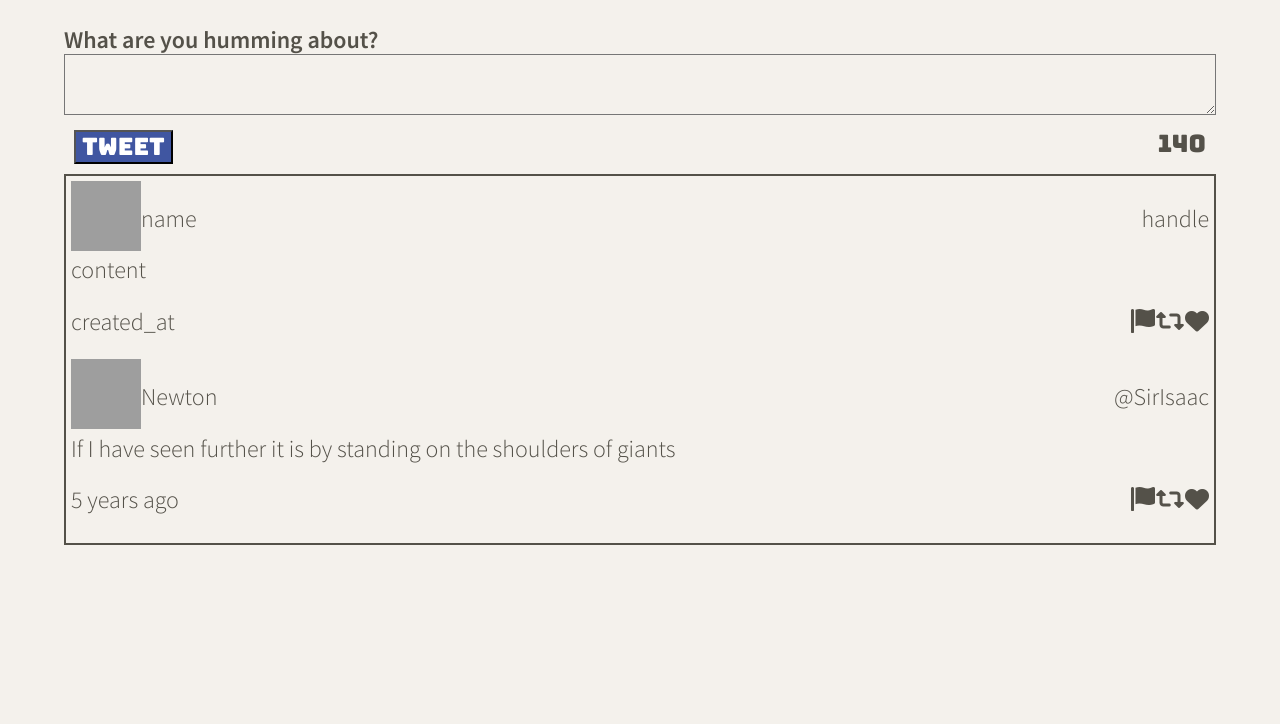
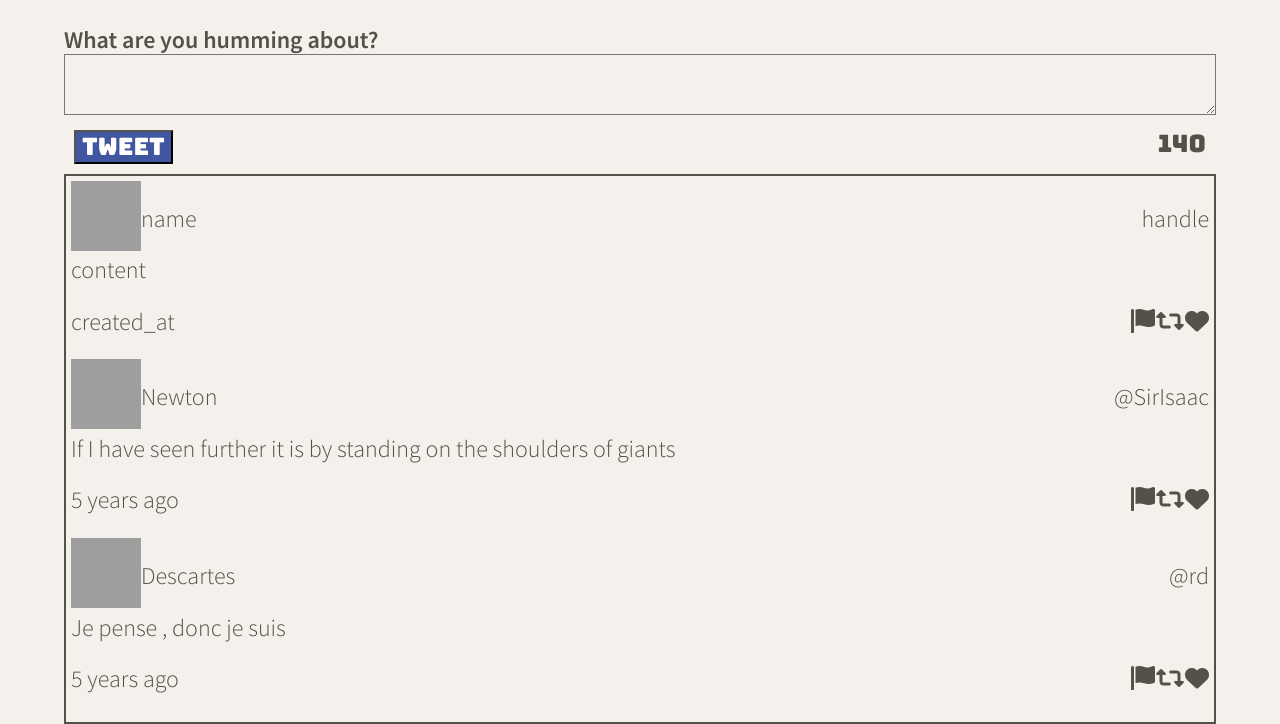
Before and after one commit to Stas74/tweeter, a website: page public/index.html in a window 1280 px wide. Shown: the part 595-1319 px from the top of the page. Before the commit the page ends 1140 px from the top, so only its background shows below. Drawn offline with nearby package versions, Linux system fonts and the light colour scheme; grey boxes are pictures that could not be loaded.

Commit message:
Implement renderTweets function taking in an array of tweet objects and then appending each one to the tweets-container

```diff
--- a/public/scripts/client.js
+++ b/public/scripts/client.js
@@ -6,24 +6,62 @@
 
 
 $(() => {
+  const data = [
+    {
+      "user": {
+        "name": "Newton",
+        "avatars": "https://i.imgur.com/73hZDYK.png"
+        ,
+        "handle": "@SirIsaac"
+      },
+      "content": {
+        "text": "If I have seen further it is by standing on the shoulders of giants"
+      },
+      "created_at": 1461116232227
+    },
+    {
+      "user": {
+        "name": "Descartes",
+        "avatars": "https://i.imgur.com/nlhLi3I.png",
+        "handle": "@rd" },
+      "content": {
+        "text": "Je pense , donc je suis"
+      },
+      "created_at": 1461113959088
+    }
+  ]
 
-  const createTweetElement = (data) => {
+  const renderTweets = function(tweets) {
+    // loops through tweets
+    for (const tweet of tweets) {
+      console.log("tweet", tweet)
+      // calls createTweetElement for each tweet
+      let $tweetElement = createTweetElement(tweet);
+      // takes return value and appends it to the tweets container
+      $('#container-tweets').append($tweetElement);
+    }
+
+
+    // takes return value and appends it to the tweets container
+  }
+
+  const createTweetElement = (tweet) => {
     console.log("inside function")
-    const $data = $(`<article>
+    let $tweet = $(`<article>
     <header>
       <div class="tweet-header">
         <div class="avatar">
-        <img width="70px" height="70px" alt="profile img" src="${data.user.avatars}"></img>
-        <p>${data.user.name}</p>
+        <img width="70px" height="70px" alt="profile img" src="${tweet.user.avatars}"></img>
+        <p>${tweet.user.name}</p>
         </div>
       <div>
-        <p>${data.user.handle}</p>
+        <p>${tweet.user.handle}</p>
       </div>
     </header>
-    ${data.content.text}
+    ${tweet.content.text}
     <footer class="tweet-footer">
       <div class="timeago">
-        <p>${timeago.format(data.created_at)}</p>
+        <p>${timeago.format(tweet.created_at)}</p>
       </div>
       <div class="footer-icons">
         <p><i class="fa-solid fa-flag"></i></p>
@@ -50,27 +88,14 @@ $(() => {
     // $data.append($header, $text, $created_at);
 
 
-    return $data
+    return $tweet
   };
 
-  // Test / driver code (temporary). Eventually will get this from the server.
-  const tweetData = {
-    "user": {
-      "name": "Newton",
-      "avatars": "https://i.imgur.com/73hZDYK.png",
-        "handle": "@SirIsaac"
-      },
-    "content": {
-        "text": "If I have seen further it is by standing on the shoulders of giants"
-      },
-    "created_at": 1461116232227
-  }
-
-  const $tweet = createTweetElement(tweetData);
+  renderTweets(data);
 
   // Test / driver code (temporary)
-  console.log($tweet); // to see what it looks like
-  $('#container-tweets').append($tweet); // to add it to the page so we can make sure it's got all the right elements, classes, etc.
+  // console.log($tweet); // to see what it looks like
+  // $('#container-tweets').append($tweet); // to add it to the page so we can make sure it's got all the right elements, classes, etc.
 
 });
 
```
Also changed, not shown: public/index.html (+0 -1 lines).
